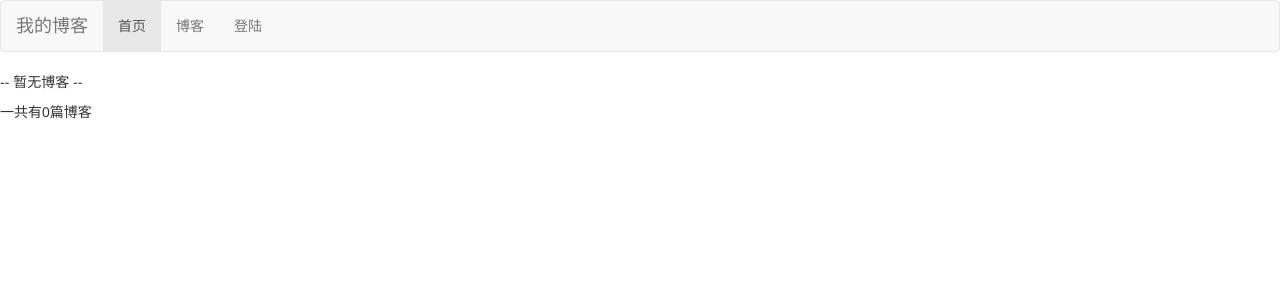
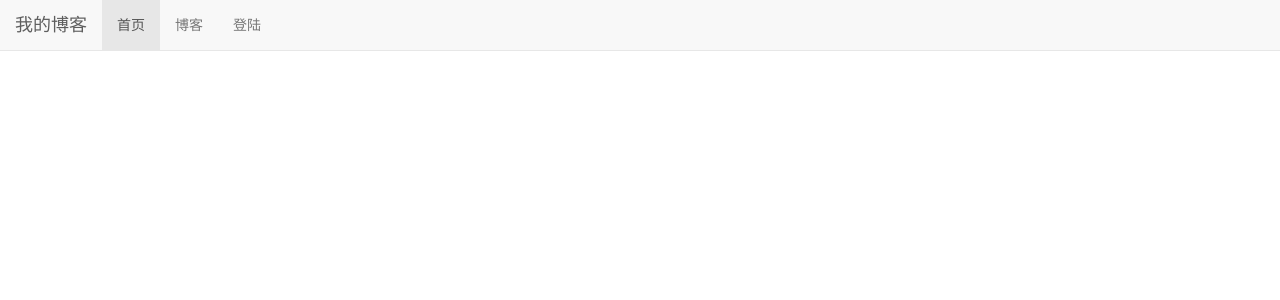
Before and after one commit to wangcai-a/django_blog, a Django app: page /blog/ in a window 1280 px wide. Shown: the top 300 px of the page. Run offline with Django 3.2, Linux system fonts and the light colour scheme; data that the repository does not hold is empty; parts of the project's set-up code (start-up, migrations or seed data) failed here and were passed over; some libraries are stand-ins or nearby versions.

Commit message:
使用bootstrap修改模板

```diff
--- a/templates/base.html
+++ b/templates/base.html
@@ -17,7 +17,7 @@
     </title>
 </head>
 <body>
-    <div class="navbar navbar-default" role="navigation">
+    <div class="navbar navbar-default navbar-fixed-top" role="navigation">
         <div class="container-fluid">
             <div class="navbar-header">
                 <a class="navbar-brand" href="{% url 'home' %}">我的博客</a>
```
